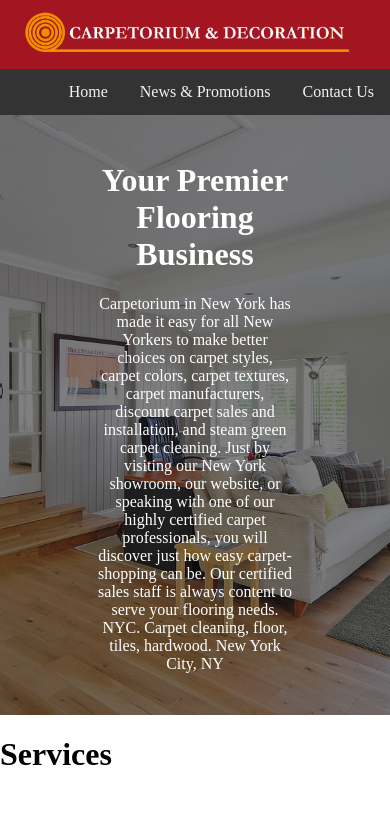
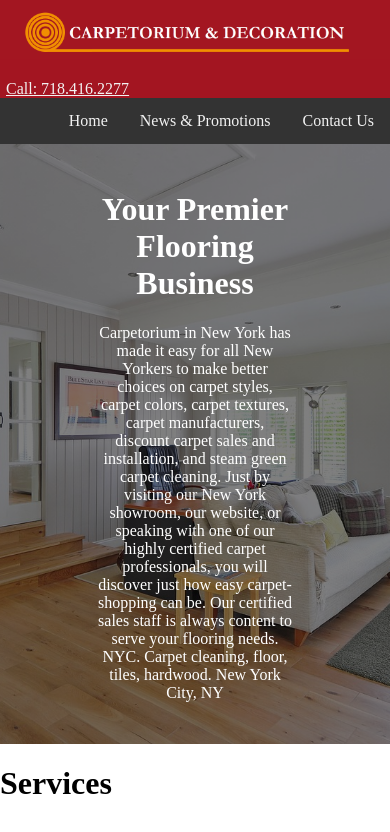
Before and after one commit to nandatanda/carpetorium, a plain HTML site: page index.html in a window 390 px wide. Shown: the top 832 px of the page. Drawn offline with Linux system fonts and the light colour scheme.

Commit message:
Phone Number

```diff
--- a/index.html
+++ b/index.html
@@ -8,9 +8,12 @@
   </head>
   <body>
     <div class="banner">
-      <img id="banner-image" src="./images/banner-logo.png"
-        alt="The Carpetorium logo, a minimalist yellow roll
-        of carpet on a red background.">
+      <img id="banner-image" src="./images/banner-logo-cropped.png"
+      alt="The Carpetorium logo, a minimalist yellow roll
+      of carpet on a red background.">
+    </div>
+    <div class="links">
+      <a class="phone" href="tel:+1-718-416-2277">Call: 718.416.2277</a>
     </div>
     <div class="navbar">
       <a href="index.html">Contact Us</a>
--- a/styles.css
+++ b/styles.css
@@ -4,8 +4,18 @@ html, body {
 }
 .banner {
   width: auto;
+  min-height: 80px;
   text-align: center;
   background-color: #A31521
+}
+.links {
+  background-color: #A31521;
+  width: 100%;
+}
+.links a {
+  font-size: 1em;
+  color: #f2f2f2;
+  padding: 0px 0px 0px 6px;
 }
 #banner-image {
   height: auto;
```
Also changed, not shown: images/banner-logo-cropped.png (added).
